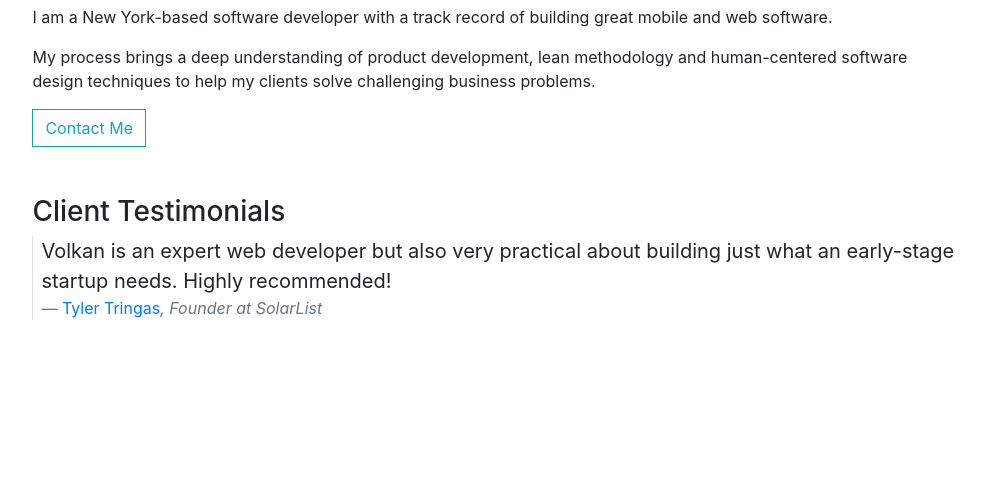
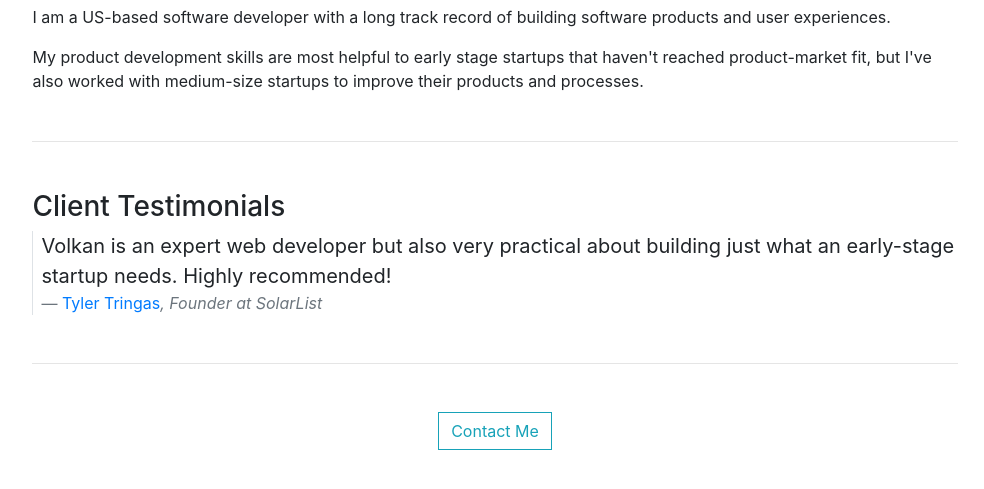
Before and after one commit to volkanunsal/volkanunsal.com, a Gatsby site: page /about in a window 1280 px wide. Shown: the part 217-706 px from the top of the page, without its empty margins (145-1129 px from the left). Built offline with nearby package versions, Linux system fonts and the light colour scheme; Gatsby itself is replaced by a stand-in of ours.

Commit message:
Update about page

```diff
--- a/src/pages/about.js
+++ b/src/pages/about.js
@@ -10,20 +10,16 @@ const About = () => {
       <Nav showHome />
       <h1>About</h1>
       <p>
-        I am a New York-based software developer with a track record of building
-        great mobile and web software.{" "}
+        I am a US-based software developer with a long track record of building
+        software products and user experiences.
       </p>
       <p>
-        My process brings a deep understanding of product development, lean
-        methodology and human-centered software design techniques to help my
-        clients solve challenging business problems.
+        My product development skills are most helpful to early stage startups
+        that haven't reached product-market fit, but I've also worked with
+        medium-size startups to improve their products and processes.
       </p>
-      <a
-        className="btn btn-default btn-outline-info rounded-0"
-        href="mailto:spocksplanet@gmail.com?subject=re: working together"
-      >
-        Contact Me
-      </a>
+
+      <hr className="hr mt-5 mb-5" />
       <div className="mt-5">
         <h3>Client Testimonials</h3>
         <blockquote className="blockquote border-left pl-2">
@@ -37,6 +33,17 @@ const About = () => {
           </footer>
         </blockquote>
       </div>
+      <hr className="hr mt-5 mb-5" />
+
+      <div className="text-center">
+        <a
+          className="btn btn-default btn-outline-info rounded-0"
+          href="mailto:spocksplanet@gmail.com?subject=re: working together"
+          target="__blank"
+        >
+          Contact Me
+        </a>
+      </div>
     </Layout>
   )
 }
```
Also changed, not shown: README.md (deleted).
